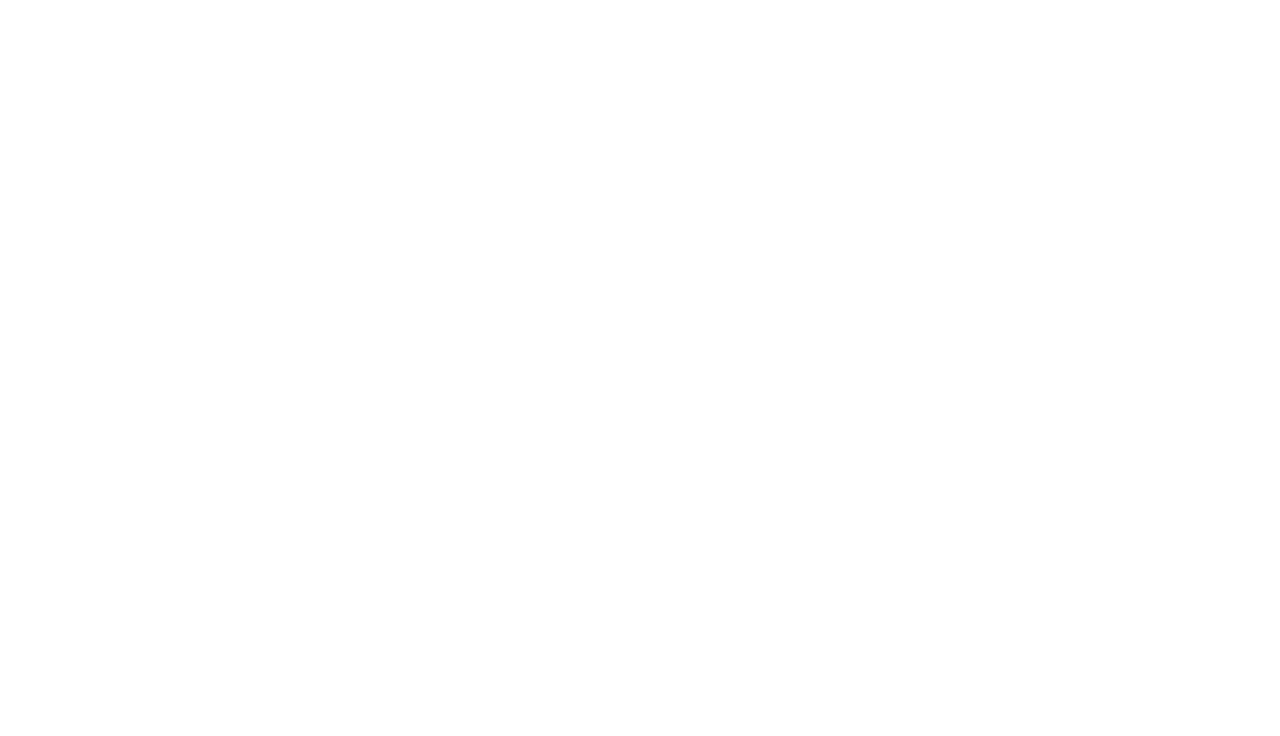
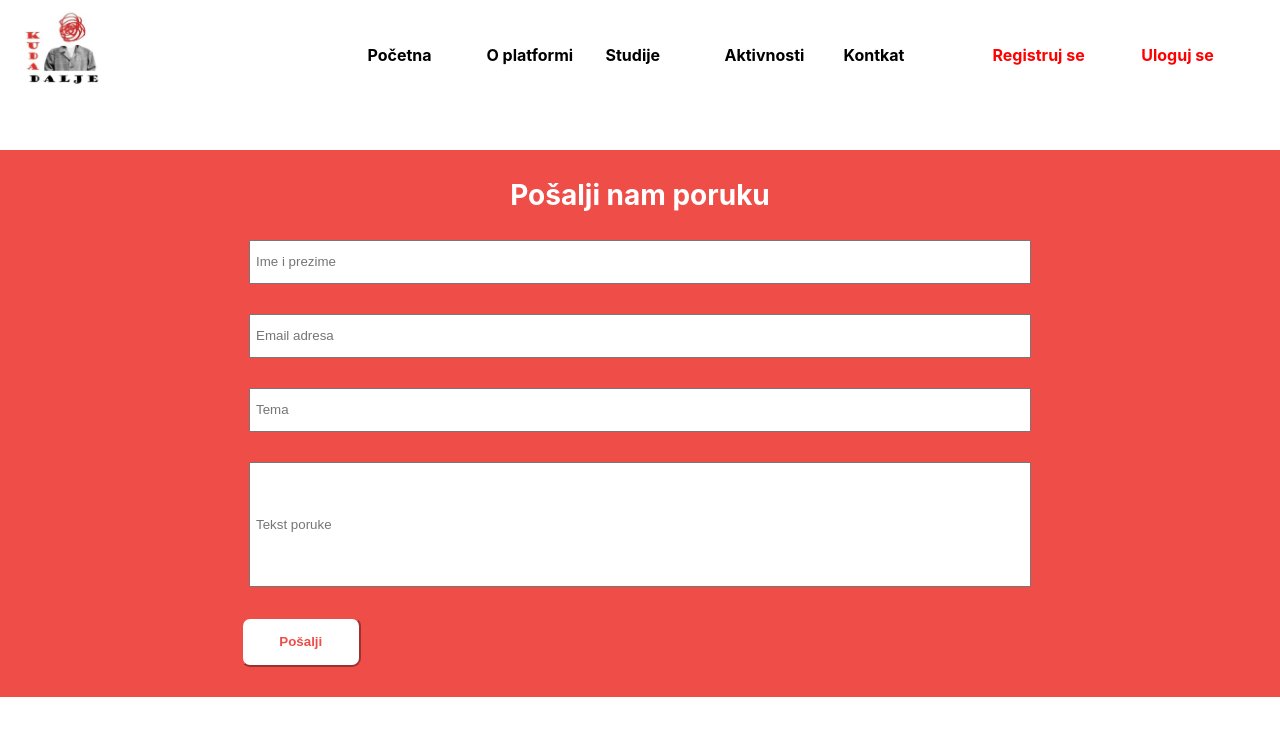
Before and after one commit to Nemanja2001/Softversko-projekat, a React (Create React App) app in the folder frontend/: page /Kontakt in a window 1280 px wide. Before the commit this address had no page. Shown: the top 736 px of the page. Built offline with nearby package versions, Linux system fonts and the light colour scheme.

Commit message:
kontakt stranica bez futer

```diff
--- a/frontend/src/App.js
+++ b/frontend/src/App.js
@@ -2,12 +2,15 @@
 import {BrowserRouter as Router, Routes, Route, Link} from 'react-router-dom'
 import './App.css';
 import PocetnaStranica from './pages/Pocetna stranica';
+import Kontakt from './pages/Kontakt';
+
 function App() {
   return (
     <>
       <Router>
         <Routes>
           <Route path='/' exact Component={PocetnaStranica}></Route>
+          <Route path='/Kontakt' exact Component={Kontakt}></Route>
         </Routes>
       </Router>
     </>
--- /dev/null
+++ b/frontend/src/pages/Kontakt.css
@@ -0,0 +1,38 @@
+#div1 {
+    display: flex;
+    flex-direction: column;
+    align-items: center;
+    text-align: center;
+    background-color:#ef4d48;
+    margin-top:40px;
+  }
+  #div1 p:first-child {
+    font-weight: bold;
+    color: white;
+    font-size:28px;
+
+  }
+  input[type="text"],
+  input[type="email"] {
+    width: 60%;
+    height: 30px;
+    margin-bottom: 10px;
+    padding: 5px;
+  }
+  #komentar{
+    width: 60%;
+    height: 111px;
+    margin-bottom: 10px;
+    padding: 5px;
+  }
+  #btnPosalji{
+    color:#ef4d48;
+    font-weight:bold;
+    border-color:#ef4d48;
+    width:120px;
+    height:50px;
+    border-radius:9px;
+    background:white;
+     margin-left: -53%;
+     margin-bottom: 30px;
+  }
--- /dev/null
+++ b/frontend/src/pages/Kontakt.js
@@ -0,0 +1,23 @@
+import React from "react"
+import Header from "../components/Header"
+import './Kontakt.css'
+
+function Kontakt(){
+    return (<>
+        <Header/>
+        <div id="div1">
+        <p >Pošalji nam poruku</p>
+        <input type="text" placeholder="Ime i prezime"></input>
+        <br/>
+        <input type="email" placeholder="Email adresa"></input>
+        <br/>
+        <input type="text" placeholder="Tema"></input>
+        <br/>
+        <input  id="komentar" type="textarea" placeholder="Tekst poruke"></input>
+        <br/>
+        <input id="btnPosalji" type="submit" value="Pošalji"></input>
+        </div>
+        </>
+    )
+}
+export default Kontakt
```
